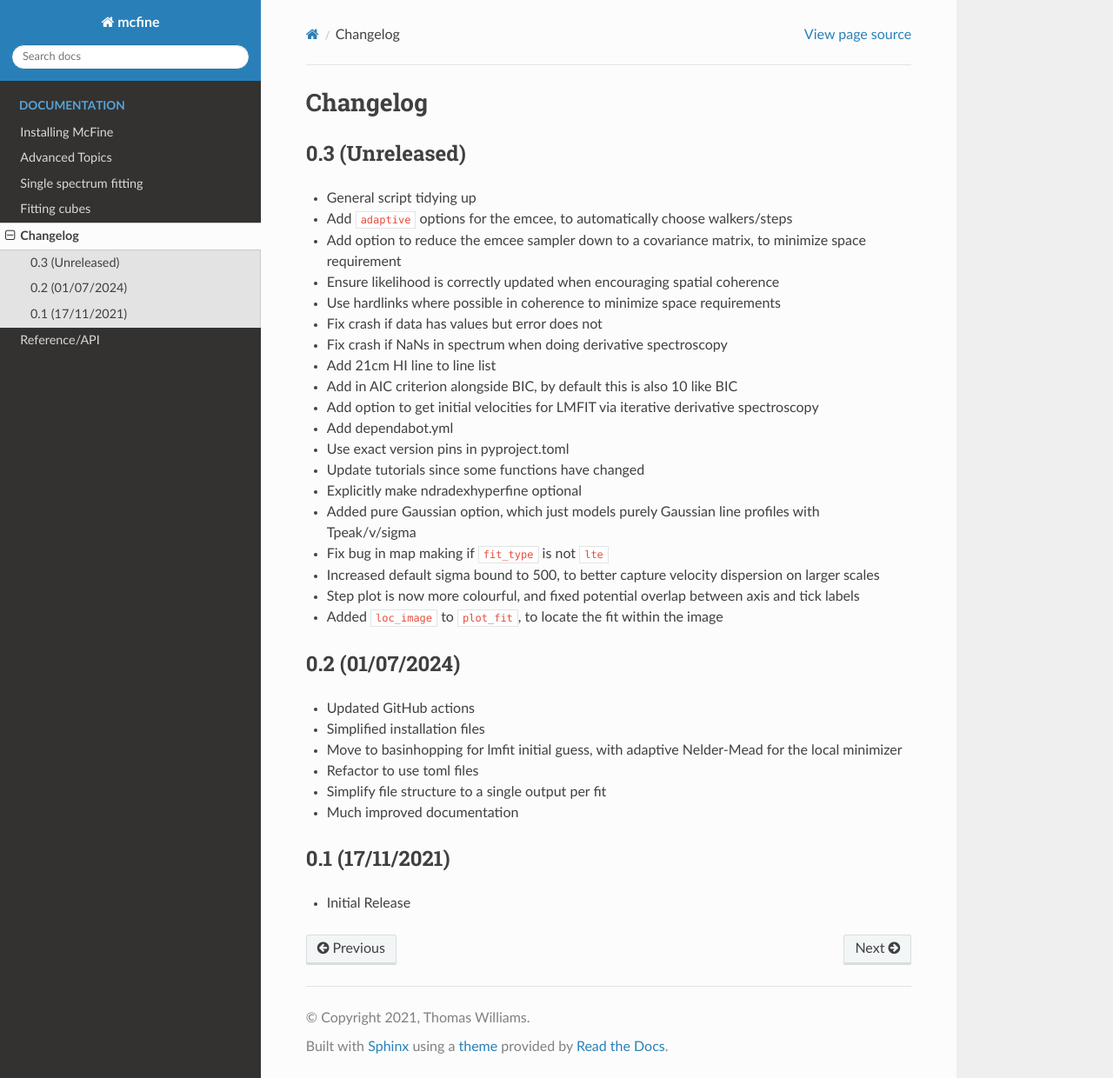
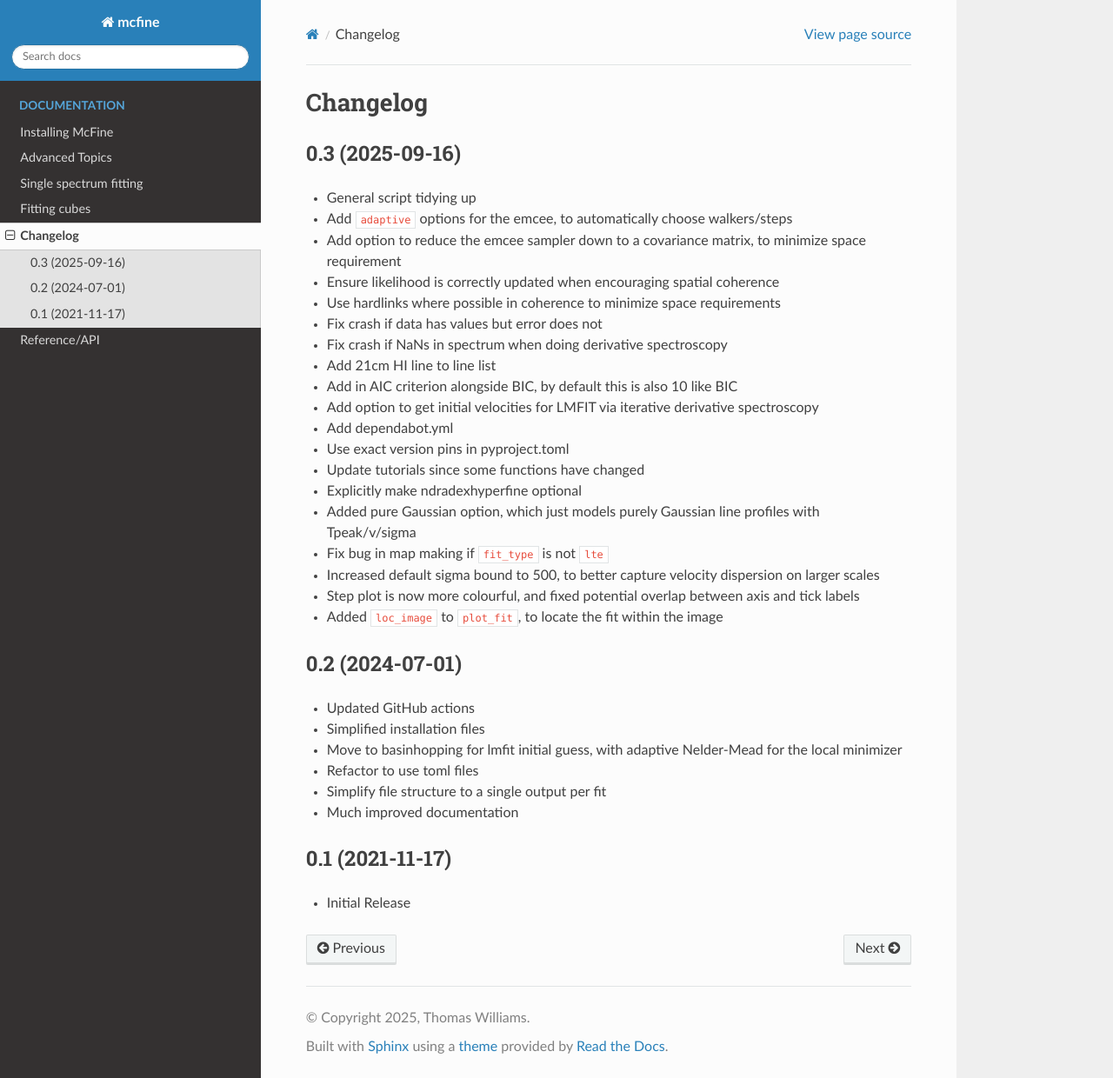
Before and after one commit to thomaswilliamsastro/mcfine, a Sphinx documentation site: the page built from docs/changelog.rst, in a window 1280 px wide and 1240 px high. Shown: the whole window at 87% size. Built offline with Sphinx 7.4.7 and the Read the Docs theme 3.1.0, drawn with Linux system fonts in a browser that asks for light colours.

Commit message:
Bump to v0.3
- Bump to v0.3

```diff
--- a/CHANGELOG.rst
+++ b/CHANGELOG.rst
@@ -3,7 +3,7 @@
 #########
 
 ================
-0.3 (Unreleased)
+0.3 (2025-09-16)
 ================
 
 * General script tidying up
@@ -28,7 +28,7 @@
 * Added ``loc_image`` to ``plot_fit``, to locate the fit within the image
 
 ================
-0.2 (01/07/2024)
+0.2 (2024-07-01)
 ================
 
 * Updated GitHub actions
@@ -39,7 +39,7 @@
 * Much improved documentation
 
 ================
-0.1 (17/11/2021)
+0.1 (2021-11-17)
 ================
 
 * Initial Release
--- a/docs/conf.py
+++ b/docs/conf.py
@@ -18,11 +18,11 @@
 # -- Project information -----------------------------------------------------
 
 project = 'mcfine'
-copyright = '2021, Thomas Williams'
+copyright = '2025, Thomas Williams'
 author = 'Thomas Williams'
 
 # The full version, including alpha/beta/rc tags
-release = '0.2'
+release = '0.3'
 
 
 # -- General configuration ---------------------------------------------------
--- a/pyproject.toml
+++ b/pyproject.toml
@@ -1,18 +1,18 @@
 [project]
 
 name = "mcfine"
-version = "0.2"
+version = "0.3"
 description = "Monte-Carlo, Multi-Component ISM Fitting"
 readme = "README.md"
 requires-python = ">=3.11"
 license = {file = "LICENSE"}
 
 authors = [
-    {name = "Thomas G. Williams", email = "thomas.williams@physics.ox.ac.uk"},
+    {name = "Thomas G. Williams", email = "thomas.williams-4@manchester.ac.uk"},
     {name = "Elizabeth J. Watkins", email = "elizabeth.watkins@manchester.ac.uk"},
 ]
 maintainers = [
-    {name = "Thomas G. Williams", email = "thomas.williams@physics.ox.ac.uk"},
+    {name = "Thomas G. Williams", email = "thomas.williams-4@manchester.ac.uk"},
 ]
 
 classifiers = [
```
